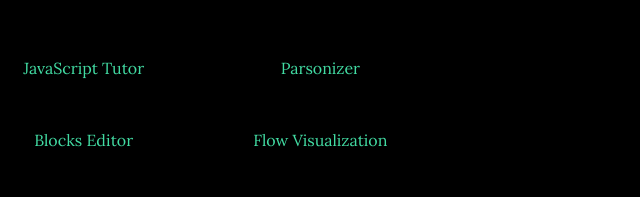
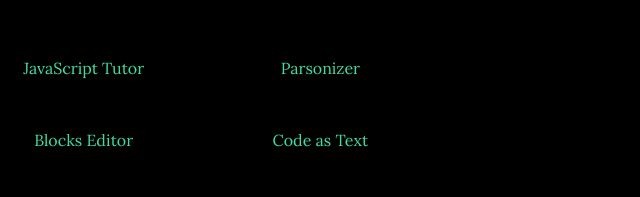
Before and after one commit to janke-learning/janke-learning.github.io, a plain HTML site: page index.html in a window 1280 px wide. Shown: the part 2315-2512 px from the top of the page, 438-1078 px from the left. Drawn offline with nearby package versions, Linux system fonts and the light colour scheme; a web font is replaced by a local one.

Commit message:
Update index.html

```diff
--- a/index.html
+++ b/index.html
@@ -168,8 +168,8 @@
                 </a>
               </div>
               <div class="col">
-                <a href="http://janke-learning.github.io/flowviz" target="_blank" >
-                  Flow Visualization
+                <a href="http://janke-learning.github.io/shuffle" target="_blank" >
+                  Code as Text
                 </a>
               </div>
             </div>
```
